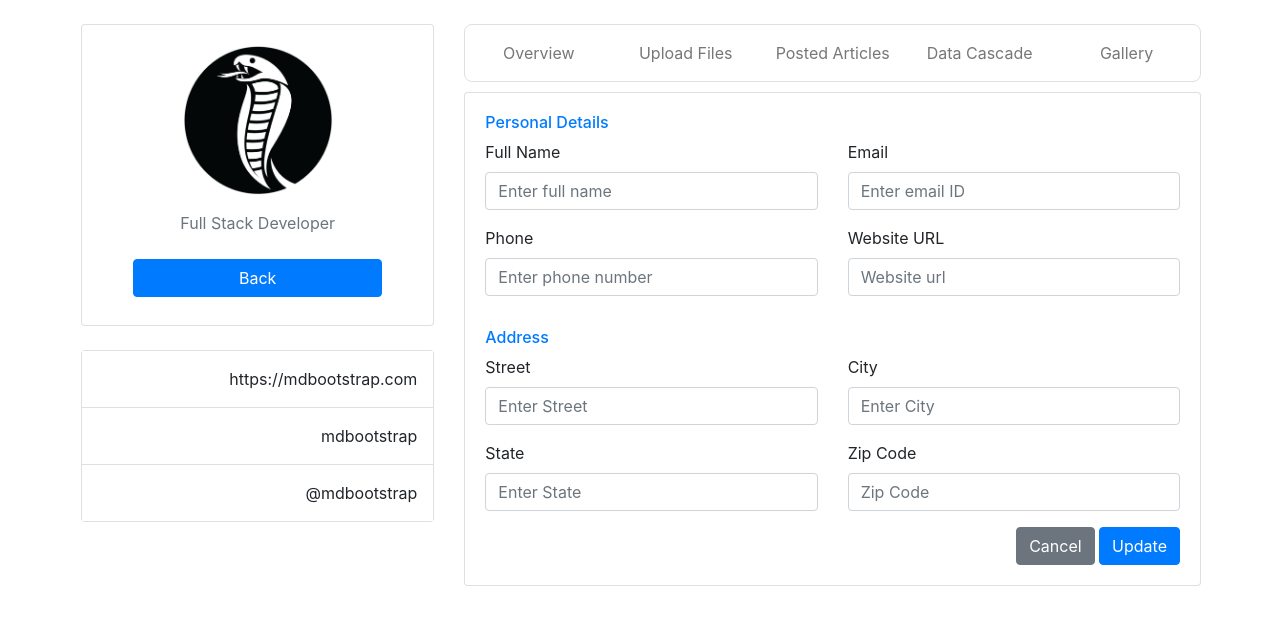
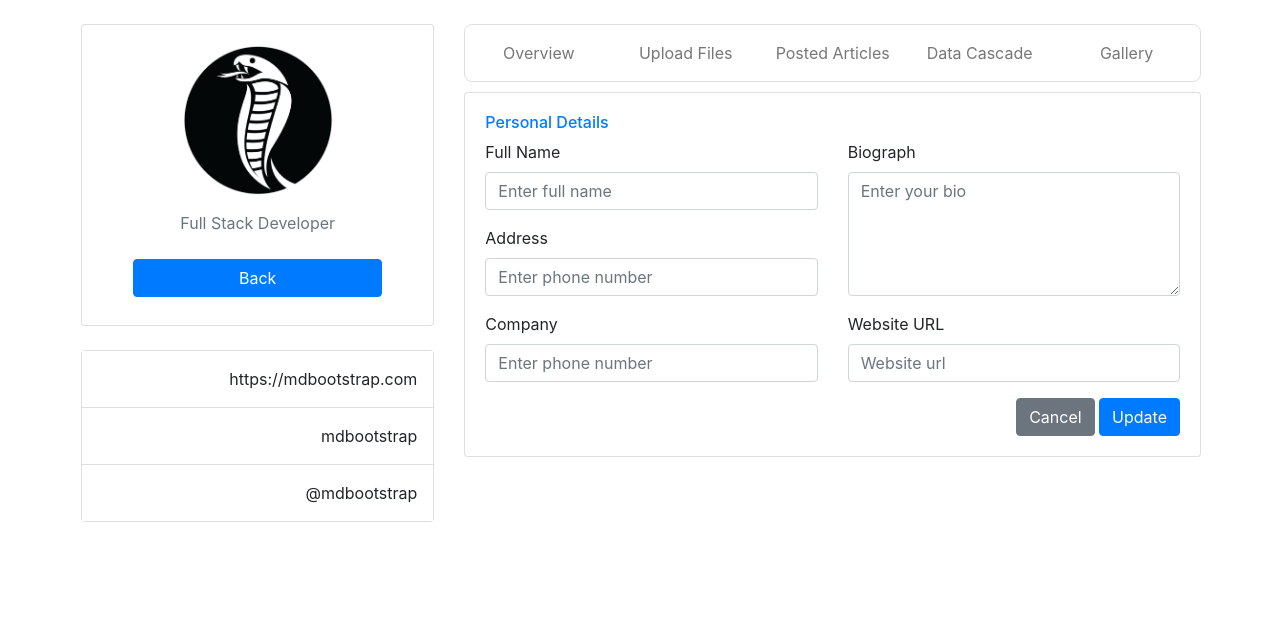
Before and after one commit to KevBoyz/Snake-Cloud, a Flask app: a page that uses website/templates/profile_edit.html in a window 1280 px wide. Shown: the part 56-681 px from the top of the page. Run offline with Flask 2, Linux system fonts and the light colour scheme; data comes from the database, SQL or seed files in the repository.

Commit message:
profile edit template done

```diff
--- a/website/templates/profile_edit.html
+++ b/website/templates/profile_edit.html
@@ -7,7 +7,7 @@
 {% endblock %}
 
 {% block main_content %}
-    <div class="col-xl-9 col-lg-9 col-md-12 col-sm-12 col-12" style="margin: 10px 0 0 0; width: 100%; padding:0; max-width: 100%;">
+    <form class="col-xl-9 col-lg-9 col-md-12 col-sm-12 col-12" style="margin: 10px 0 0 0; width: 100%; padding:0; max-width: 100%;">
         <div class="card h-100">
             <div class="card-body">
                 <div class="row gutters">
@@ -19,20 +19,20 @@
                             <label for="fullName">Full Name</label>
                             <input type="text" class="form-control" id="fullName" placeholder="Enter full name">
                         </div>
+                        <div class="form-group">
+                            <label for="phone">Address</label>
+                            <input type="text" class="form-control" id="address" placeholder="Enter phone number">
                         </div>
-                <div class="col-xl-6 col-lg-6 col-md-6 col-sm-6 col-12">
                         <div class="form-group">
-                        <label for="eMail">Email</label>
-                        <input type="email" class="form-control" id="eMail" placeholder="Enter email ID">
+                            <label for="phone">Company</label>
+                            <input type="text" class="form-control" id="company" placeholder="Enter phone number">
                         </div>
                     </div>
                     <div class="col-xl-6 col-lg-6 col-md-6 col-sm-6 col-12">
                         <div class="form-group">
-                        <label for="phone">Phone</label>
-                        <input type="text" class="form-control" id="phone" placeholder="Enter phone number">
+                            <label for="eMail">Biograph</label>
+                            <textarea name="Text1" class="form-control" id="bio" placeholder="Enter your bio" cols="40" rows="5" style="height: 124px"></textarea>
                         </div>
-                </div>
-                <div class="col-xl-6 col-lg-6 col-md-6 col-sm-6 col-12">
                         <div class="form-group">
                             <label for="website">Website URL</label>
                             <input type="url" class="form-control" id="website" placeholder="Website url">
@@ -41,42 +41,13 @@
                 </div>
                 <div class="row gutters">
                     <div class="col-xl-12 col-lg-12 col-md-12 col-sm-12 col-12">
-                    <h6 class="mt-3 mb-2 text-primary">Address</h6>
-                </div>
-                <div class="col-xl-6 col-lg-6 col-md-6 col-sm-6 col-12">
-                    <div class="form-group">
-                        <label for="Street">Street</label>
-                        <input type="name" class="form-control" id="Street" placeholder="Enter Street">
-                    </div>
-                </div>
-                <div class="col-xl-6 col-lg-6 col-md-6 col-sm-6 col-12">
-                    <div class="form-group">
-                        <label for="ciTy">City</label>
-                        <input type="name" class="form-control" id="ciTy" placeholder="Enter City">
-                    </div>
-                </div>
-                <div class="col-xl-6 col-lg-6 col-md-6 col-sm-6 col-12">
-                    <div class="form-group">
-                        <label for="sTate">State</label>
-                        <input type="text" class="form-control" id="sTate" placeholder="Enter State">
-                    </div>
-                </div>
-                <div class="col-xl-6 col-lg-6 col-md-6 col-sm-6 col-12">
-                    <div class="form-group">
-                        <label for="zIp">Zip Code</label>
-                        <input type="text" class="form-control" id="zIp" placeholder="Zip Code">
-                    </div>
-                </div>
-            </div>
-            <div class="row gutters">
-                <div class="col-xl-12 col-lg-12 col-md-12 col-sm-12 col-12">
                         <div class="text-right">
-                        <button type="button" id="submit" name="submit" class="btn btn-secondary">Cancel</button>
-                        <button type="button" id="submit" name="submit" class="btn btn-primary">Update</button>
+                            <button type="button" id="submit" name="submit" class="btn btn-secondary" value="cancel">Cancel</button>
+                            <button type="button" id="submit" name="submit" class="btn btn-primary" value="update">Update</button>
                         </div>
                     </div>
                 </div>
             </div>
         </div>
-    </div>
+    </form>
 {% endblock %}
```
Lines whose indentation alone changed are shown as unchanged.
